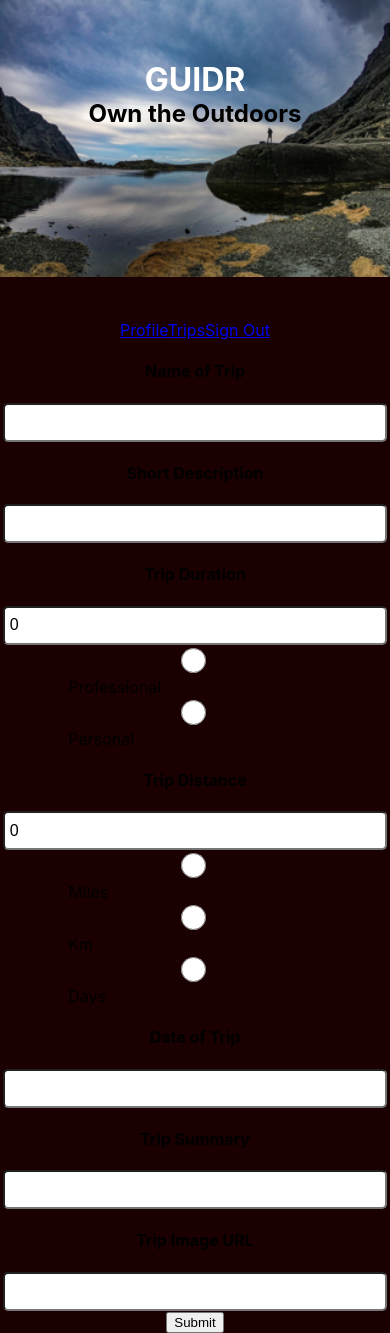
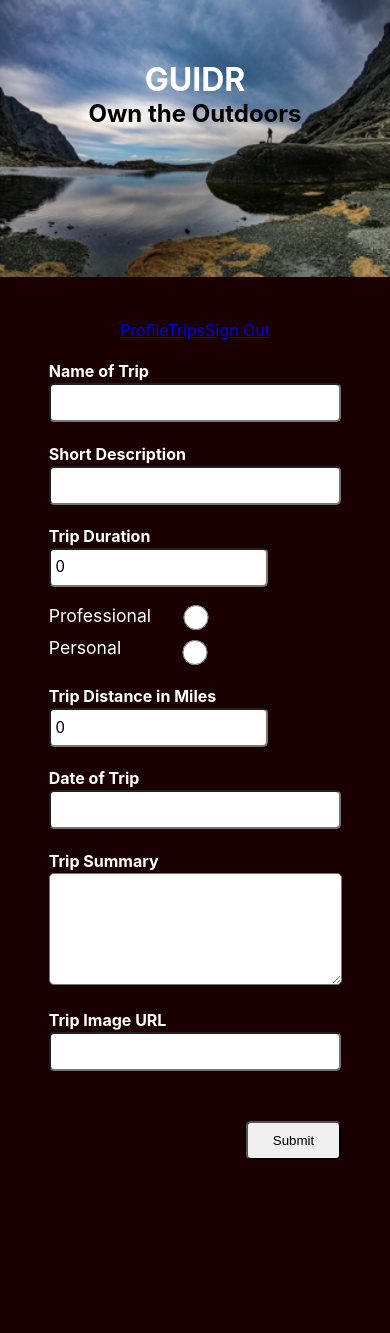
Before and after one commit to guidr-bw/guidr-FE, a React (Create React App) app in the folder guidr/: page /new-trip in a window 390 px wide. After the commit the page ends 1210 px from the top, so only its background shows below. Built offline with nearby package versions, Linux system fonts and the light colour scheme.

Commit message:
WIP edit trip and add trip are styled in mobile

```diff
--- a/guidr/src/components/appdata/EditTrip.js
+++ b/guidr/src/components/appdata/EditTrip.js
@@ -1,5 +1,7 @@
 import React from 'react';
 import { connect } from 'react-redux';
+
+import './NewTrip.scss'
 
 import { editTrip } from '../../actions';
 
@@ -39,7 +41,7 @@ class EditTrip extends React.Component {
     render(){
       console.log(this.props.trip)
         return(
-            <div>
+            <div className='formContainer'>
                 <h4>Name of Trip</h4>
                 <input
                   type='text'
@@ -56,6 +58,7 @@ class EditTrip extends React.Component {
                 />
                 <h4>Trip Duration</h4>
                 <input
+                  className='integer'
                   type='number'
                   name='duration'
                   value={this.state.duration}
@@ -63,36 +66,32 @@ class EditTrip extends React.Component {
                 />
                 <form>
                     <label>
+                        Professional
                         <input
                             type='radio'
                             name ='isProfessional'
-                            value='true'
+                            value={true}
                             onChange={this.changeHandler}
                         />
-                        Professional
                     </label>
                     <label>
+                        Personal
                         <input
                             type='radio'
                             name ='isProfessional'
-                            value='false'
+                            value={false}
                             onChange={this.changeHandler}
                         />
-                        Personal
                     </label>
                 </form>
-                <h4>Trip Distance</h4>
+                <h4>Trip Distance in Miles</h4>
                 <input
+                  className='integer'
                   type='number'
                   name='distance'
                   value={this.state.distance}
                   onChange={this.changeHandler}
                 />
-                <form>
-                    <label><input type='radio' name='duration' value='miles' />Miles</label>
-                    <label><input type='radio' name='duration' value='km' />Km</label>
-                    <label><input type='radio' name='duration' value='days' />Days</label>
-                </form>
                 <h4>Date of Trip</h4>
                 <input
                   type='text'
@@ -101,7 +100,11 @@ class EditTrip extends React.Component {
                   onChange={this.changeHandler}
                 />
                 <h4>Trip Summary</h4>
-                <input
+                <textarea
+                  className='descriptionBox'
+                  rows='4'
+                  wrap='hard'
+                  cols='48'
                   type='text'
                   name='description'
                   value={this.state.description}
@@ -114,8 +117,9 @@ class EditTrip extends React.Component {
                   value={this.state.image}
                   onChange={this.changeHandler}
                 />
-                <br />
-                <button onClick={() => this.editTrip(this.props.trip.id)}>Submit</button>
+                <div className='submitButton'>
+                  <button onClick={() => this.editTrip(this.props.trip.id)}>Submit</button>
+                </div>
             </div>
         )
     }
--- a/guidr/src/components/appdata/NewTrip.js
+++ b/guidr/src/components/appdata/NewTrip.js
@@ -1,5 +1,7 @@
 import React from 'react';
 import { connect } from 'react-redux';
+
+import './NewTrip.scss'
 
 import { addTrip } from '../../actions';
 
@@ -37,7 +39,7 @@ class NewTrip extends React.Component {
     render(){
       console.log(this.props.userId.id)
         return(
-            <div>
+            <div className='formContainer'>
                 <h4>Name of Trip</h4>
                 <input
                   type='text'
@@ -54,6 +56,7 @@ class NewTrip extends React.Component {
                 />
                 <h4>Trip Duration</h4>
                 <input
+                  className='integer'
                   type='number'
                   name='duration'
                   value={this.state.duration}
@@ -61,36 +64,32 @@ class NewTrip extends React.Component {
                 />
                 <form>
                   <label>
+                    Professional
                     <input
                       type='radio'
                       name ='isProfessional'
-                    value='true'
+                      value={true}
                       onChange={this.changeHandler}
                     />
-                    Professional
                   </label>
                   <label>
+                    Personal
                     <input
                       type='radio'
                       name ='isProfessional'
-                    value='false'
+                      value={false}
                       onChange={this.changeHandler}
                     />
-                    Personal
                   </label>
                 </form>
-                <h4>Trip Distance</h4>
+                <h4>Trip Distance in Miles</h4>
                 <input
+                  className='integer'
                   type='number'
                   name='distance'
                   value={this.state.distance}
                   onChange={this.changeHandler}
                 />
-                <form>
-                    <label><input type='radio' name='duration' value='miles' />Miles</label>
-                    <label><input type='radio' name='duration' value='km' />Km</label>
-                    <label><input type='radio' name='duration' value='days' />Days</label>
-                </form>
                 <h4>Date of Trip</h4>
                 <input
                   type='text'
@@ -99,7 +98,11 @@ class NewTrip extends React.Component {
                   onChange={this.changeHandler}
                 />
                 <h4>Trip Summary</h4>
-                <input
+                <textarea
+                  className='descriptionBox'
+                  rows='4'
+                  wrap='hard'
+                  cols='48'
                   type='text'
                   name='description'
                   value={this.state.description}
@@ -112,8 +115,9 @@ class NewTrip extends React.Component {
                   value={this.state.image}
                   onChange={this.changeHandler}
                 />
-                <br />
+                <div className='submitButton'>
                   <button onClick={this.addNewTrip}>Submit</button>
+                </div>
             </div>
         )
     }
--- /dev/null
+++ b/guidr/src/components/appdata/NewTrip.scss
@@ -0,0 +1,47 @@
+.formContainer {
+    color: white;
+    width: 75%;
+    margin: 0 auto;
+    text-align: left;
+
+    h4 {
+        margin-bottom: 2px;
+    }
+
+    .descriptionBox {
+        height: 100px;
+        width: 96%;
+        border-radius: 5px;
+        padding: 5px;
+    }
+
+    .integer {
+        width: 70%;
+    }
+
+    form {
+        margin: 15px 0;
+
+        :last-child input {
+            margin: 10px 0 0 30px;
+            background-color: black;
+        }
+    }
+
+    label {
+        display: flex;
+        font-size: 1.1rem;
+        align-items: center;
+
+    }
+
+    .submitButton {
+        text-align: right;
+        margin: 50px 0;
+
+        button {
+            padding: 10px 25px;
+            border-radius: 5px;
+        }
+    }
+}
--- a/guidr/src/components/appdata/Trips.js
+++ b/guidr/src/components/appdata/Trips.js
@@ -19,7 +19,7 @@ class Trips extends React.Component {
     render(){
         return(
             <div className='tripFeed'>
-                <h2>Trips</h2>
+                <h2>Trips Feed</h2>
                 <Link className='tripFeedLink' to='/new-trip'>Add a new trip</Link>
                 <section>
                     {this.props.tripData.map(trip => {
```
Lines whose indentation alone changed are shown as unchanged.
